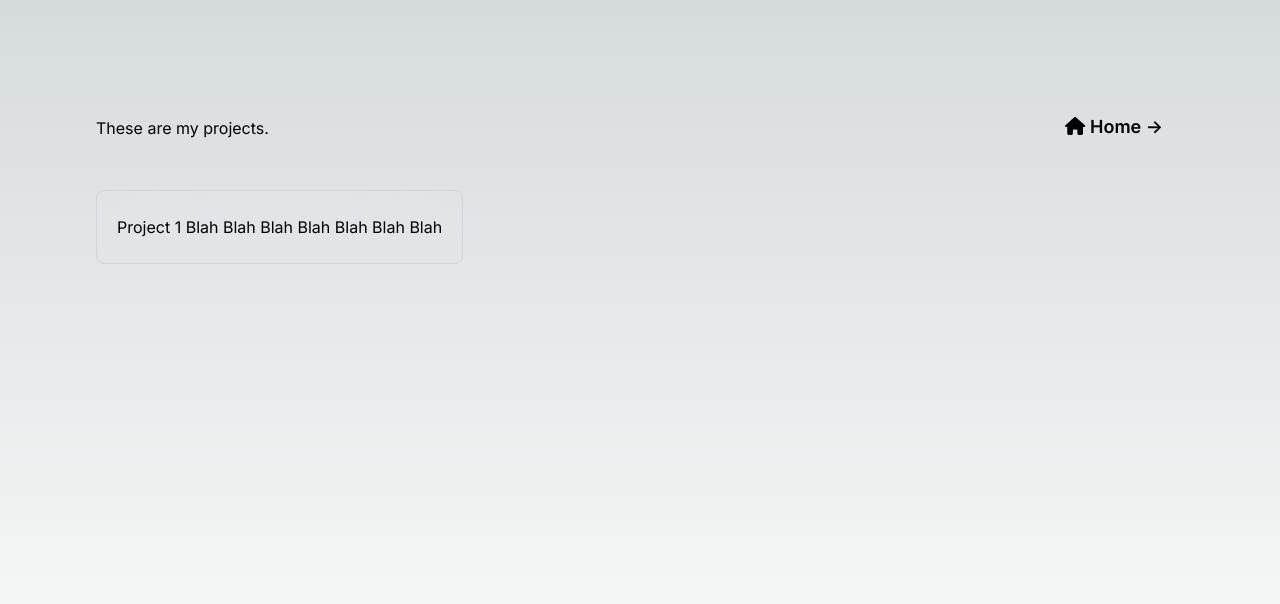
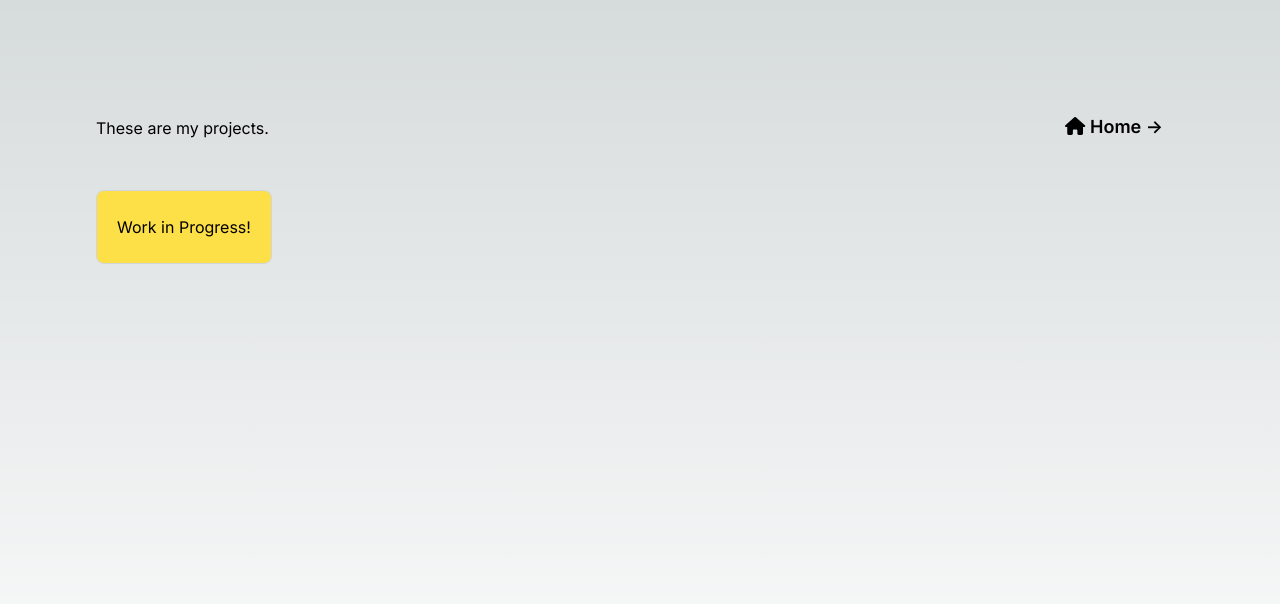
Before and after one commit to gshunc/gsh-portfolio, a Next.js app in the folder gsh-portfolio/: page /pages/projects_page in a window 1280 px wide. Shown: the top 604 px of the page. Built offline with nearby package versions, Linux system fonts and the light colour scheme.

Commit message:
Adding work in progress banner

```diff
--- a/gsh-portfolio/app/pages/projects_page/page.tsx
+++ b/gsh-portfolio/app/pages/projects_page/page.tsx
@@ -27,9 +27,8 @@ const projects_page = () => {
           </h2>
         </Link>
       </div>
-
-      <p className="border border-gray-300 bg-gray-200 bg-opacity-20 pb-6 pt-6 ps-5 pe-5 mt-5 backdrop-blur-2xl from-zinc-200 rounded-lg">
-        Project 1 Blah Blah Blah Blah Blah Blah Blah
+      <p className="border border-gray-300 bg-yellow-300 text-black pb-6 pt-6 ps-5 pe-5 mt-5 backdrop-blur-2xl rounded-lg">
+        Work in Progress!
       </p>
     </main>
   );
--- a/gsh-portfolio/app/pages/story_page/page.tsx
+++ b/gsh-portfolio/app/pages/story_page/page.tsx
@@ -4,6 +4,7 @@ import { config } from "@fortawesome/fontawesome-svg-core";
 config.autoAddCss = false;
 import { FontAwesomeIcon } from "@fortawesome/react-fontawesome";
 import { faHome } from "@fortawesome/free-solid-svg-icons";
+import { SpeedInsights } from "@vercel/speed-insights/next";
 
 const story_page = () => {
   return (
@@ -27,10 +28,10 @@ const story_page = () => {
           </h2>
         </Link>
       </div>
-
-      <p className="border border-gray-300 bg-gray-200 bg-opacity-20 pb-6 pt-6 ps-5 pe-5 mt-5 backdrop-blur-2xl from-zinc-200 rounded-lg">
-        Story
+      <p className="border border-gray-300 bg-yellow-300 text-black pb-6 pt-6 ps-5 pe-5 mt-5 backdrop-blur-2xl rounded-lg">
+        Work in Progress!
       </p>
+      <SpeedInsights />
     </main>
   );
 };
--- a/gsh-portfolio/package.json
+++ b/gsh-portfolio/package.json
@@ -14,6 +14,7 @@
     "@fortawesome/free-regular-svg-icons": "^6.4.2",
     "@fortawesome/free-solid-svg-icons": "^6.4.2",
     "@fortawesome/react-fontawesome": "^0.2.0",
+    "@vercel/speed-insights": "^1.0.2",
     "next": "^14.0.3",
     "react": "^18.2.0",
     "react-dom": "^18.2.0"
```
Also changed, not shown: 1 other file (tests, documents, lock files or other folders).
